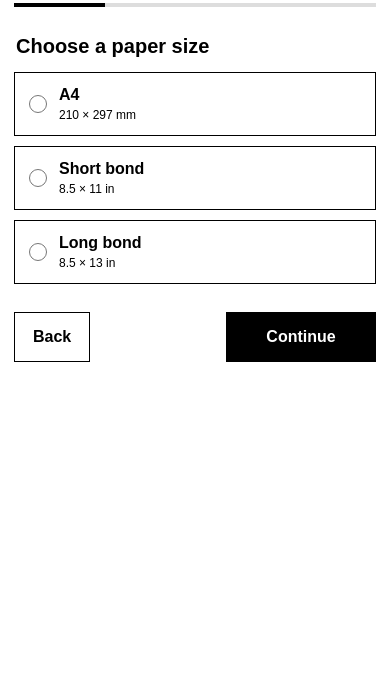
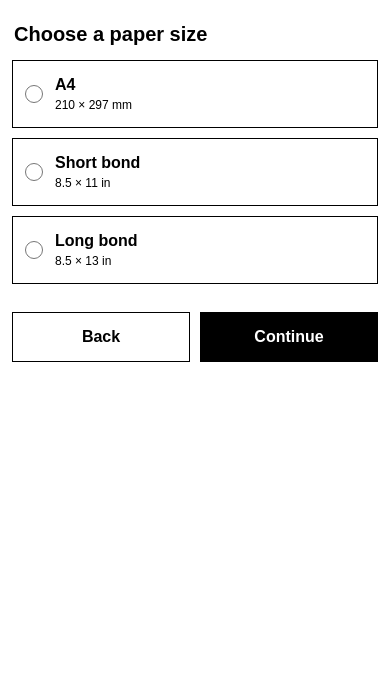
Before and after one commit to Jann-Arpon/Print-ease, a plain HTML site: page print-studio-updated-v3/print-website-v2/services/paper.html in a window 390 px wide. Shown: the part 148-844 px from the top of the page. Drawn offline with Linux system fonts and the light colour scheme.

Commit message:
Improve Paper wizard mobile layout

```diff
--- a/print-studio-updated-v3/print-website-v2/script.js
+++ b/print-studio-updated-v3/print-website-v2/script.js
@@ -119,7 +119,7 @@ if (paperOrder) {
 
   paperPrevious.addEventListener('click', () => {
     if (currentPaperStep === 0) {
-      window.location.href = 'services.html';
+      window.location.href = document.querySelector('.paper-back-link').href;
       return;
     }
     showPaperStep(currentPaperStep - 1);
--- a/print-studio-updated-v3/print-website-v2/services/paper.html
+++ b/print-studio-updated-v3/print-website-v2/services/paper.html
@@ -8,7 +8,7 @@
   <link rel="stylesheet" href="../style.css">
   <script src="../script.js" defer></script>
 </head>
-<body class="page-services">
+<body class="page-services page-paper">
   <div class="site-wrap">
     <main class="services-main services-main--simple">
       <section class="paper-order" id="paperOrder" aria-labelledby="paperOrderTitle">
--- a/print-studio-updated-v3/print-website-v2/style.css
+++ b/print-studio-updated-v3/print-website-v2/style.css
@@ -393,6 +393,7 @@ button:focus-visible {
 }
 
 .paper-step fieldset {
+  min-width: 0;
   margin: 0 0 28px;
   padding: 0;
   border: 0;
@@ -499,14 +500,15 @@ button:focus-visible {
 }
 
 .paper-navigation {
-  display: flex;
-  justify-content: space-between;
+  display: grid;
+  grid-template-columns: minmax(0, 1fr) minmax(0, 1fr);
   gap: 12px;
   margin-top: 24px;
 }
 
 .paper-navigation button,
 .paper-submit {
+  min-width: 0;
   min-height: 50px;
   padding: 10px 18px;
   border: 1px solid #000;
@@ -658,7 +660,43 @@ button:focus-visible {
   }
 
   .paper-order {
+    width: 100%;
     padding: 20px 0;
+  }
+
+  .page-paper .services-main--simple {
+    padding: 12px;
+  }
+
+  .page-paper .paper-order {
+    padding: 12px 0;
+  }
+
+  .paper-form,
+  .paper-step {
+    min-width: 0;
+    width: 100%;
+  }
+
+  .paper-choice {
+    width: 100%;
+    min-width: 0;
+    min-height: 68px;
+    padding: 12px;
+  }
+
+  .paper-navigation {
+    gap: 10px;
+  }
+
+  .paper-navigation button {
+    width: 100%;
+    padding-right: 8px;
+    padding-left: 8px;
+  }
+
+  .paper-next {
+    min-width: 0;
   }
 
   .paper-order-header h1,
```
